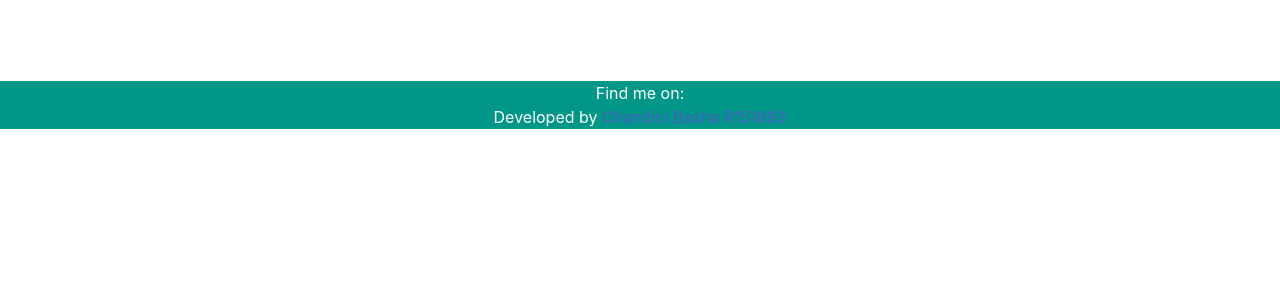
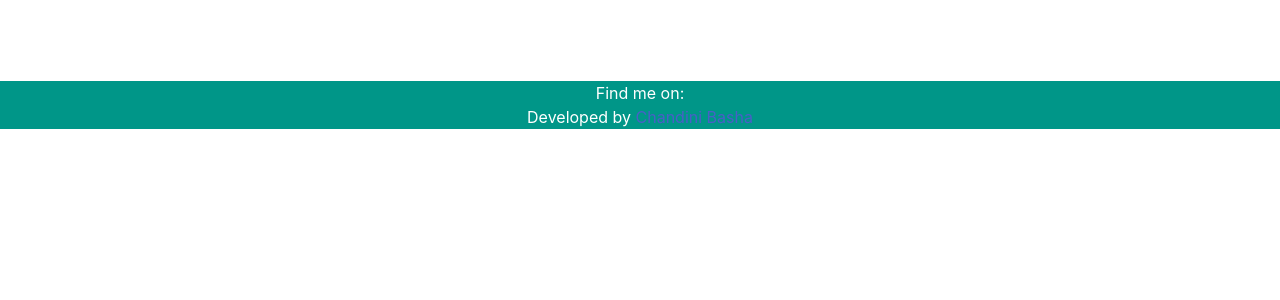
Before and after one commit to ChandiniBasha/cicd_weather_app, a Django app: template weather/templates/weather/weather.html in a window 1280 px wide. Shown: the part 347-647 px from the top of the page. Run offline with Django 3.2, Linux system fonts and the light colour scheme; the template is opened without the code that fills it: values that come from a table or form of the project are taken from there, others are empty; some libraries are stand-ins or nearby versions.

Commit message:
Update weather.html

```diff
--- a/weather/templates/weather/weather.html
+++ b/weather/templates/weather/weather.html
@@ -85,7 +85,7 @@
         <p>Find me on:</p>
         <a href="https://github.com/ChandiniBasha"><i class="fa fa-github w3-hover-opacity"></i></a>
         <i class="fa fa-linkedin w3-hover-opacity"></i>
-        <p>Developed by <a href="https://www.linkedin.com/in/mahesh-babu-9b5068153/" target="_blank">Chandini Basha R151893</a></p>
+        <p>Developed by <a href="https://www.linkedin.com/in/mahesh-babu-9b5068153/" target="_blank">Chandini Basha</a></p>
       </footer>
     </body>
 </html>
```
